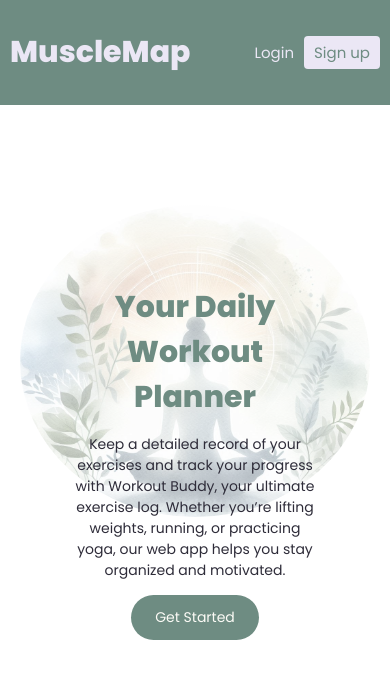
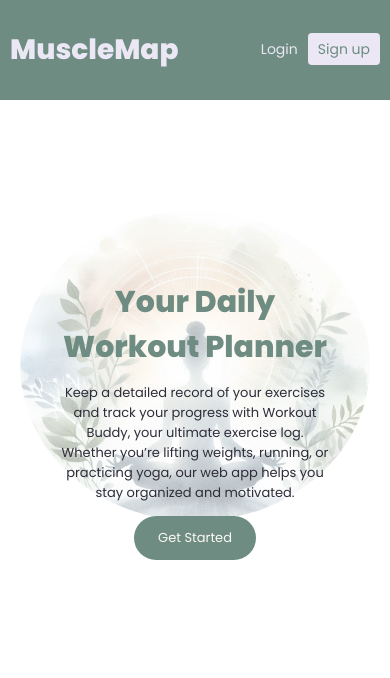
Before and after one commit to RajeevRanjan5642/workout-app, a React (Create React App) app in the folder frontend/: page / in a window 390 px wide. Shown: the top 678 px of the page. Built offline with nearby package versions, Linux system fonts and the light colour scheme.

Commit message:
fix responsiveness

```diff
--- a/frontend/src/index.css
+++ b/frontend/src/index.css
@@ -287,3 +287,31 @@ form.signup, form.login {
     padding: 10px;
   }
 }
+
+@media (max-width: 458px) {
+  .welcome{
+    margin-top: 90px;
+  }
+  .welcome-content {
+    padding: 0px 40px;
+    top: 70px;
+    font-size: 13px;
+  }
+  .welcome-title{
+    font-size: 30px;
+    margin: 0;
+  }
+  .welcome-btn {
+    padding: 12px 24px;
+    font-size: 13px;
+  }
+  header {
+    font-size: 14px;
+  }
+  nav button{
+    padding: 6px 12px;
+  }
+  header .container{
+    padding: 10px;
+  }
+}
```
